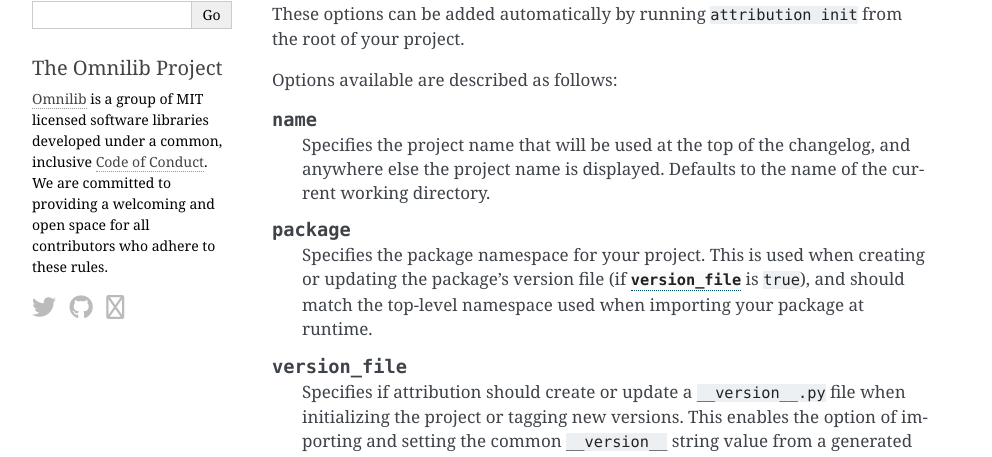
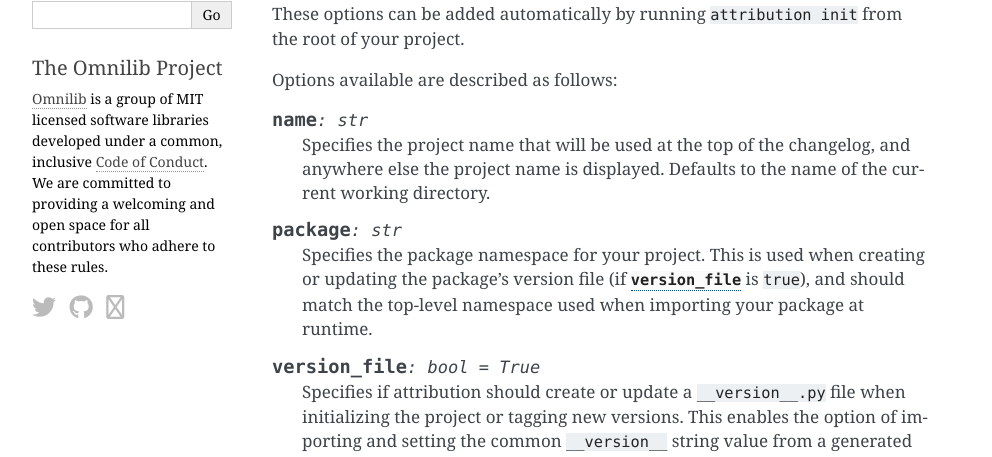
Before and after one commit to omnilib/attribution, a Sphinx documentation site: the page built from docs/guide.rst, in a window 1280 px wide and 1313 px high. Shown: the part 441-898 px from the top of the window, without its empty margins (148-1140 px from the left). Built offline with Sphinx 7.4.7, drawn with Linux system fonts in a browser that asks for light colours; nearby versions of some CDN libraries.

Commit message:
Add type/default to config docs

```diff
--- a/docs/guide.rst
+++ b/docs/guide.rst
@@ -24,12 +24,14 @@ the root of your project.
 Options available are described as follows:
 
 .. attribute:: name
+    :type: str
 
     Specifies the project name that will be used at the top of the changelog,
     and anywhere else the project name is displayed. Defaults to the name
     of the current working directory.
 
 .. attribute:: package
+    :type: str
 
     Specifies the package namespace for your project. This is used when
     creating or updating the package's version file (if :attr:`version_file`
@@ -37,6 +39,8 @@ Options available are described as follows:
     your package at runtime.
 
 .. attribute:: version_file
+    :type: bool
+    :value: True
 
     Specifies if attribution should create or update a ``__version__.py`` file
     when initializing the project or tagging new versions. This enables the
```
